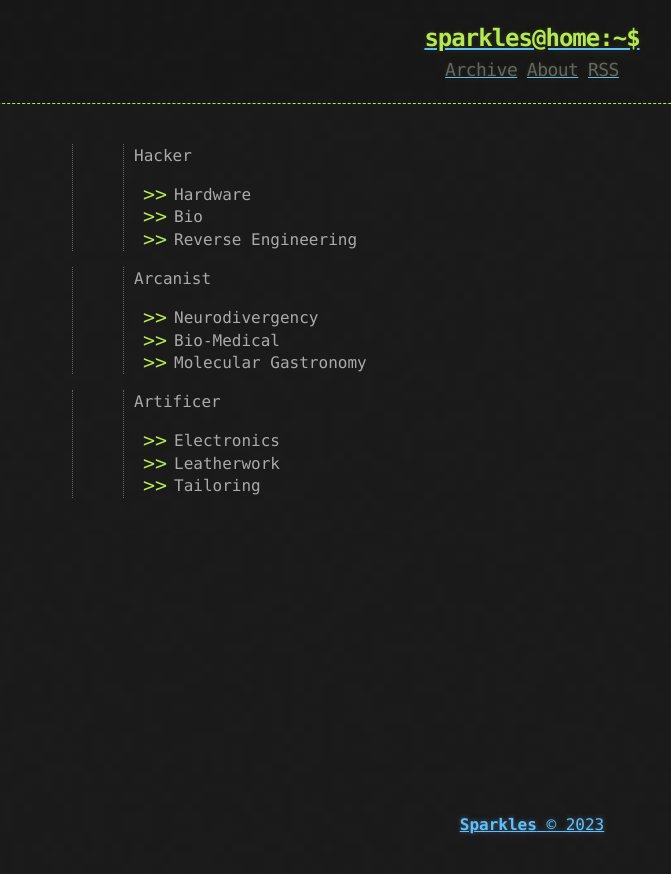
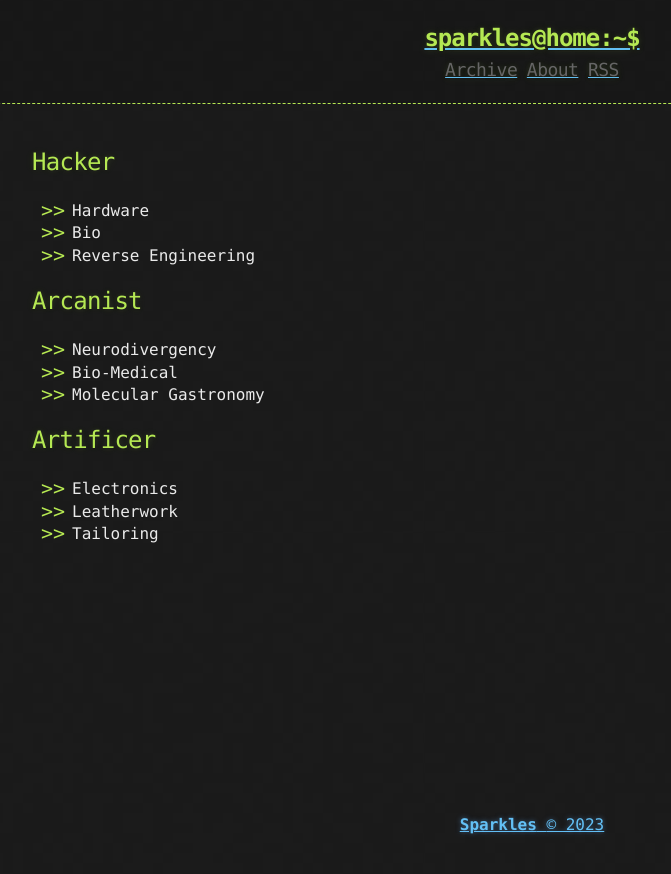
Before and after one commit to SparklesVX/SparklesVX.github.io, a Jekyll site: the page built from whoami.md, in a window 1280 px wide. Shown: the top 874 px of the page, without its empty margins (108-779 px from the left). Built offline with Jekyll 4.4.1, drawn with Linux system fonts in a browser that asks for light colours.

```diff
--- a/about.md
+++ b/whoami.md
@@ -3,17 +3,17 @@ layout: page
 title: whoami
 ---
 
->> Hacker
+## Hacker
   - Hardware
   - Bio
   - Reverse Engineering
 
->> Arcanist
+## Arcanist
   - Neurodivergency
   - Bio-Medical
   - Molecular Gastronomy
 
->> Artificer
+## Artificer
   - Electronics
   - Leatherwork
   - Tailoring
```
